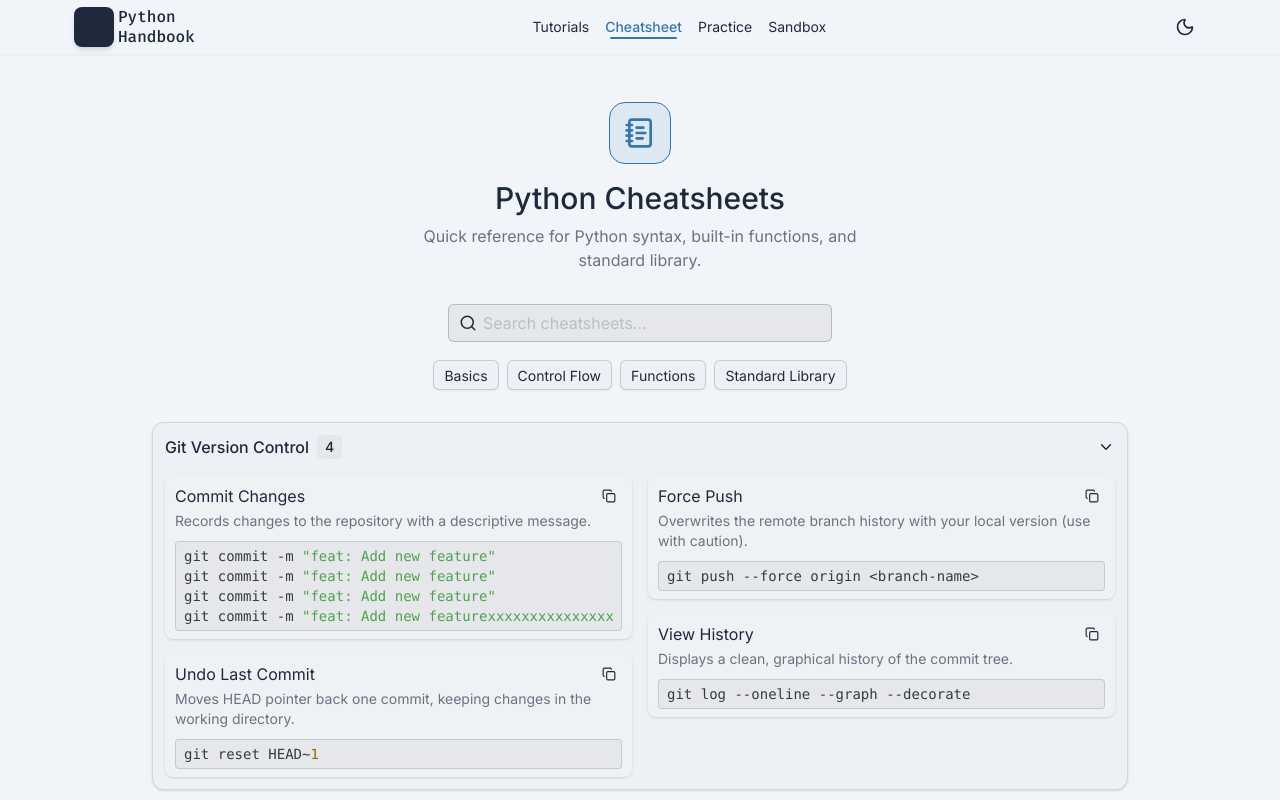
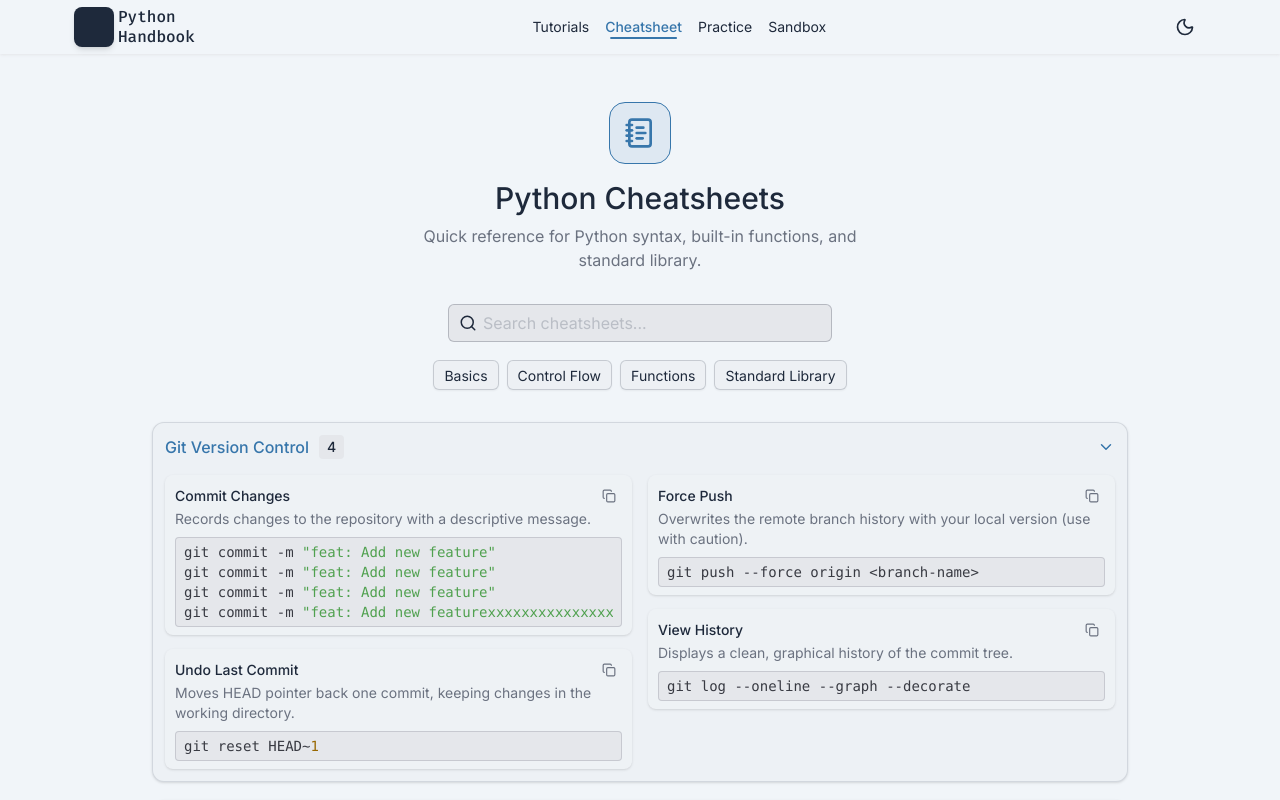
Before and after one commit to sam4web/python-handbook, a Next.js app: page /cheatsheet in a window 1280 px wide. Shown: the top 800 px of the page. Built offline with nearby package versions, Linux system fonts and the light colour scheme.

Commit message:
add cheatsheet topic list and sidebar components, and refine styles

```diff
--- a/app/cheatsheet/_components/cheatsheet-item.tsx
+++ b/app/cheatsheet/_components/cheatsheet-item.tsx
@@ -4,7 +4,7 @@ import Code from "@/components/code";
 import Button from "@/components/ui/button";
 import { ICheatsheetCategory, ICheatsheetItem } from "@/lib/cheatsheets";
 import { cx } from "@/lib/utils";
-import { ChevronRight, Copy } from "lucide-react";
+import { ChevronRight, Copy, CopyCheck } from "lucide-react";
 import { useState } from "react";
 
 export default function CheatsheetItem({ item }: { item: ICheatsheetCategory }) {
@@ -15,13 +15,13 @@ export default function CheatsheetItem({ item }: { item: ICheatsheetCategory })
   return (
     <div className="border-muted-foreground/20 border rounded-xl shadow-sm bg-muted/30 p-3">
       <div className="flex items-center justify-between w-full" onClick={() => setActive((prev) => !prev)}>
-        <div className="flex items-center gap-2 font-medium">
-          <p className="cursor-pointer">{item.name}</p>
+        <div className="flex items-center gap-2.5 font-medium">
+          <p className={cx("cursor-pointer", active ? "text-primary" : "text-foreground")}>{item.name}</p>
           <div className="bg-muted rounded-sm px-2 py-0.5 text-center">
             <p className="text-sm">{item.cheatsheets.length}</p>
           </div>
         </div>
-        <ChevronRight className={cx("size-4.5 text-secondary-foreground", active ? "rotate-90" : "")} />
+        <ChevronRight className={cx("size-4.5", active ? "rotate-90 text-primary" : "text-secondary-foreground")} />
       </div>
 
       {active ? (
@@ -43,13 +43,35 @@ export default function CheatsheetItem({ item }: { item: ICheatsheetCategory })
 }
 
 function CheatsheetItemContent({ cheatsheet }: { cheatsheet: ICheatsheetItem }) {
+  const [copied, setCopied] = useState(false);
+
+  const handleCopyCode = () => {
+    navigator.clipboard
+      .writeText(cheatsheet.content)
+      .then(() => {
+        setCopied(true);
+        // alert here
+        setTimeout(() => setCopied(false), 2000);
+      })
+      .catch((error) => {
+        console.error(error);
+      });
+  };
+
   return (
     <div className="bg-secondary/10 px-2.5 py-2 rounded-lg shadow-sm">
-      <div className="space-y-0.5 mb-2.5">
+      <div className="mb-2">
         <div className="flex items-center justify-between">
-          <p>{cheatsheet.title}</p>
-          <Button variant="icon" className={cx("border-none! hover:bg-muted-foreground/10! rounded-md! p-1.5!")}>
-            <Copy className="size-3.5!" />
+          <p className="text-sm font-medium">{cheatsheet.title}</p>
+          <Button
+            variant="icon"
+            onClick={handleCopyCode}
+            className={cx(
+              "border-none! hover:bg-muted-foreground/10! rounded-md! p-1.5!",
+              copied ? " [&>svg]:text-green-600!" : " [&>svg]:text-muted-foreground!"
+            )}
+          >
+            {copied ? <CopyCheck className="size-3.5!" /> : <Copy className="size-3.5!" />}
           </Button>
         </div>
         <p className="text-sm text-muted-foreground">{cheatsheet.description}</p>
--- /dev/null
+++ b/app/cheatsheet/_components/cheatsheet-topic-list.tsx
@@ -0,0 +1,88 @@
+"use client";
+
+import Button from "@/components/ui/button";
+import { cx } from "@/lib/utils";
+import { NotebookText, X } from "lucide-react";
+import Link from "next/link";
+import { useEffect, useRef, useState } from "react";
+
+export default function CheatSheetTopicList({ topics }: { topics: { title: string; target: string }[] }) {
+  const elementRef = useRef<HTMLDivElement>(null);
+  const [isPassed, setIsPassed] = useState(false);
+  const [showSidebar, setShowSidebar] = useState(false);
+
+  useEffect(() => {
+    const handleScroll = () => {
+      if (elementRef.current) {
+        const rect = elementRef.current.getBoundingClientRect();
+        setIsPassed(rect.bottom < 0);
+      }
+    };
+    window.addEventListener("scroll", handleScroll);
+    return () => {
+      window.removeEventListener("scroll", handleScroll);
+    };
+  }, []);
+
+  return (
+    <>
+      <div className="flex items-center justify-center flex-wrap gap-2 w-full" ref={elementRef}>
+        {topics.map((topic, idx) => (
+          <div
+            key={idx}
+            className="border-muted-foreground/30 border px-2.5 py-0.5 rounded-md shadow-xs bg-muted/35 hover:bg-primary/10 hover:text-accent cursor-pointer"
+          >
+            <Link className="text-sm" href={topic.target}>
+              {topic.title}
+            </Link>
+          </div>
+        ))}
+      </div>
+
+      <Button
+        variant="icon"
+        title="Show topics list"
+        onClick={() => setShowSidebar(true)}
+        className={cx(
+          "border-border! bg-muted/95! fixed left-2 top-16 p-2! z-4",
+          isPassed && !showSidebar ? "block" : "hidden"
+        )}
+      >
+        <NotebookText />
+      </Button>
+      <div
+        className={cx(
+          "fixed top-16 w-full max-w-54 z-5",
+          showSidebar ? "left-2" : "-left-full",
+          isPassed ? "block" : "hidden"
+        )}
+      >
+        <div className="border-muted-foreground/30 border bg-muted/95 px-3 py-3.5 rounded-lg shadow-sm shadow-muted">
+          <div className="flex items-center justify-between">
+            <div className="flex items-center gap-1 mb-1.5">
+              <NotebookText className="text-primary size-5" />
+              <p className="text-base font-medium">Topics</p>
+            </div>
+            <Button
+              variant="icon"
+              title="Close topics list"
+              onClick={() => setShowSidebar(false)}
+              className="[&>svg]:text-destructive! p-0.5! bg-transparent! border-none!"
+            >
+              <X />
+            </Button>
+          </div>
+          <div className="flex flex-col gap-0.5">
+            {topics.map((topic, idx) => (
+              <div key={idx} className="cursor-pointer hover:bg-muted-foreground/20 rounded-md px-3 py-1 block">
+                <Link className="text-sm text-foreground" href={topic.target}>
+                  {topic.title}
+                </Link>
+              </div>
+            ))}
+          </div>
+        </div>
+      </div>
+    </>
+  );
+}
--- a/app/cheatsheet/page.tsx
+++ b/app/cheatsheet/page.tsx
@@ -1,13 +1,13 @@
 import { NotebookText, Search } from "lucide-react";
-import Link from "next/link";
 import CheatsheetItem from "./_components/cheatsheet-item";
 import { mockCheatsheetData } from "@/lib/cheatsheets";
+import CheatSheetTopicList from "./_components/cheatsheet-topic-list";
 
 const cheatsheetTopics = [
-  { title: "Basics", href: "#basics" },
-  { title: "Control Flow", href: "control-flow" },
-  { title: "Functions", href: "#functions" },
-  { title: "Standard Library", href: "#standard-library" },
+  { title: "Basics", target: "#basics" },
+  { title: "Control Flow", target: "#control-flow" },
+  { title: "Functions", target: "#functions" },
+  { title: "Standard Library", target: "#standard-library" },
 ];
 
 export default function CheatsheetPage() {
@@ -36,19 +36,7 @@ export default function CheatsheetPage() {
                 />
               </label>
             </div>
-
-            <div className="flex items-center justify-center flex-wrap gap-2">
-              {cheatsheetTopics.map((topic, idx) => (
-                <div
-                  key={idx}
-                  className="border-muted-foreground/30 border px-2.5 py-0.5 rounded-md shadow-xs bg-muted/35 hover:bg-primary/10 hover:text-accent cursor-pointer"
-                >
-                  <Link className="text-sm" href={topic.href}>
-                    {topic.title}
-                  </Link>
-                </div>
-              ))}
-            </div>
+            <CheatSheetTopicList topics={cheatsheetTopics} />
           </div>
 
           <div className="space-y-2 md:space-y-4.5 max-w-lg md:max-w-full mx-auto">
--- a/app/tutorials/_components/code-block.tsx
+++ b/app/tutorials/_components/code-block.tsx
@@ -33,7 +33,7 @@ export default function CodeBlock({ language, value }: { language: string; value
           title="Copy code"
           className={cx(
             "border-none! hover:bg-muted-foreground/10! p-2!",
-            copied ? " [&>svg]:text-green-500!" : " [&>svg]:text-muted-foreground!"
+            copied ? " [&>svg]:text-green-600!" : " [&>svg]:text-muted-foreground!"
           )}
         >
           {copied ? <CopyCheck className="size-4!" /> : <Copy className="size-4!" />}
--- a/app/tutorials/_components/tutorial-sidebar.tsx
+++ b/app/tutorials/_components/tutorial-sidebar.tsx
@@ -52,7 +52,7 @@ export default function TutorialSidebar({ sidebarItems }: { sidebarItems: Sideba
           <div className="mb-4 flex items-center justify-between px-2.5 lg:px-4">
             <div className="flex items-center gap-2">
               <BookOpen className="text-primary size-5" />
-              <p className="text-lg">Python Lessons</p>
+              <p className="text-lg font-medium">Python Lessons</p>
             </div>
 
             {/* Close Tutorial Sidebar Button */}
```
